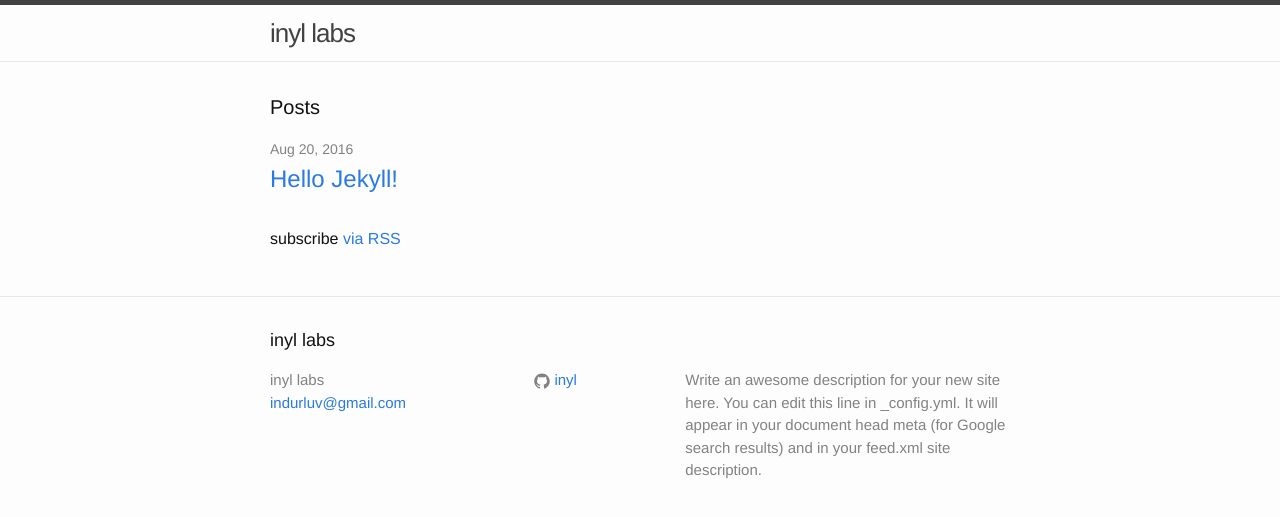
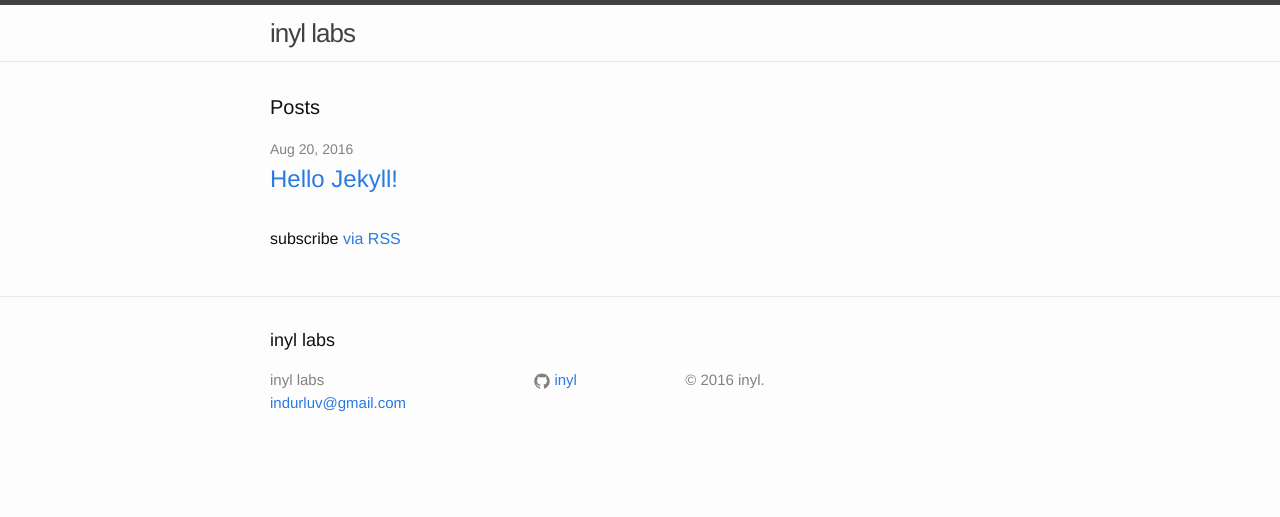
Before and after one commit to inyl/inyl.github.io, a Jekyll site: the page built from index.html, in a window 1280 px wide. Shown: the top 517 px of the page. Built offline with Jekyll 4.4.1, drawn with Linux system fonts in a browser that asks for light colours.

Commit message:
description change

```diff
--- a/_config.yml
+++ b/_config.yml
@@ -16,9 +16,7 @@
 title: inyl labs
 email: indurluv@gmail.com
 description: > # this means to ignore newlines until "baseurl:"
-  Write an awesome description for your new site here. You can edit this
-  line in _config.yml. It will appear in your document head meta (for
-  Google search results) and in your feed.xml site description.
+  © 2016 inyl.
 baseurl: "" # the subpath of your site, e.g. /blog
 url: "https://inyl.github.io/" # the base hostname & protocol for your site
 #twitter_username: jekyllrb
```
